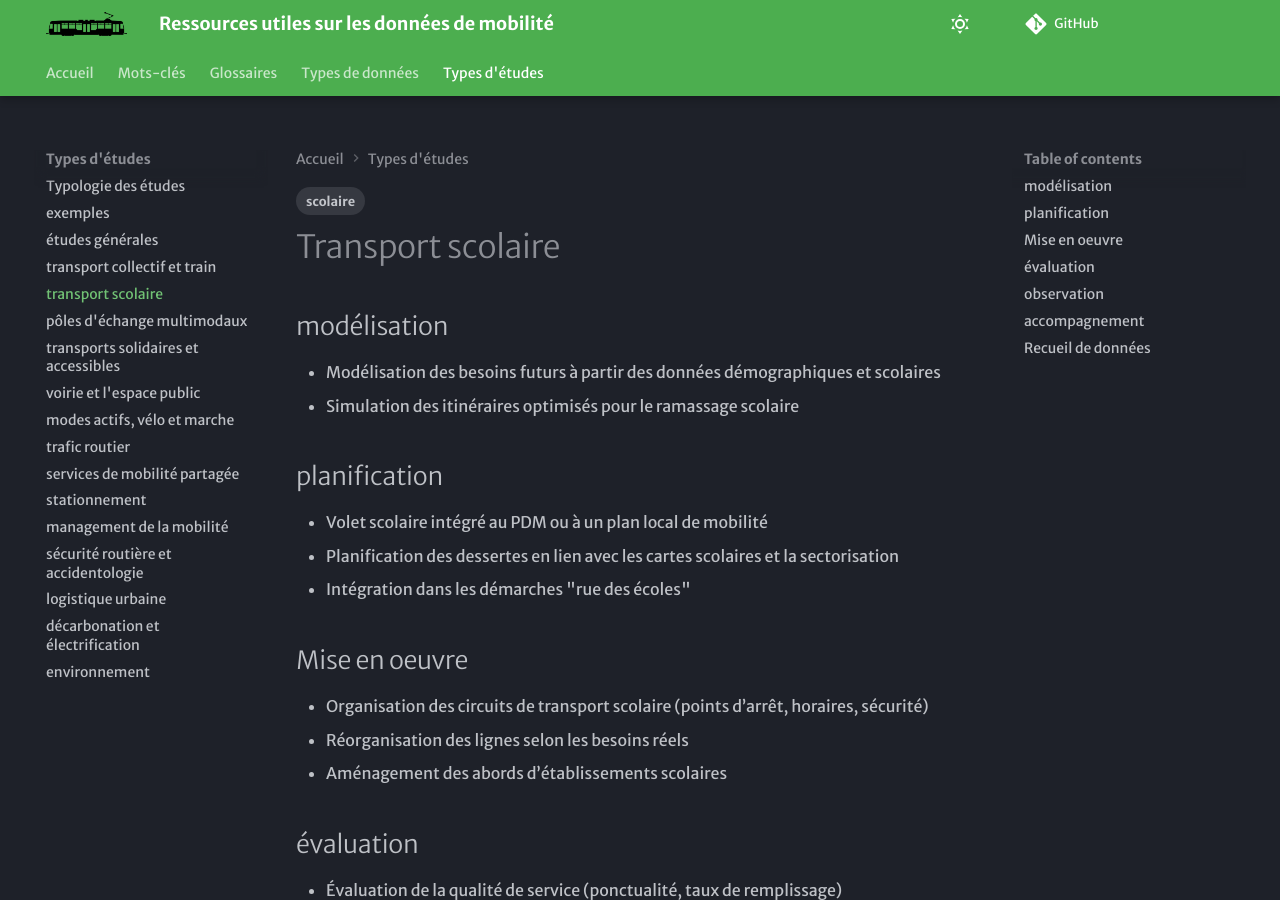
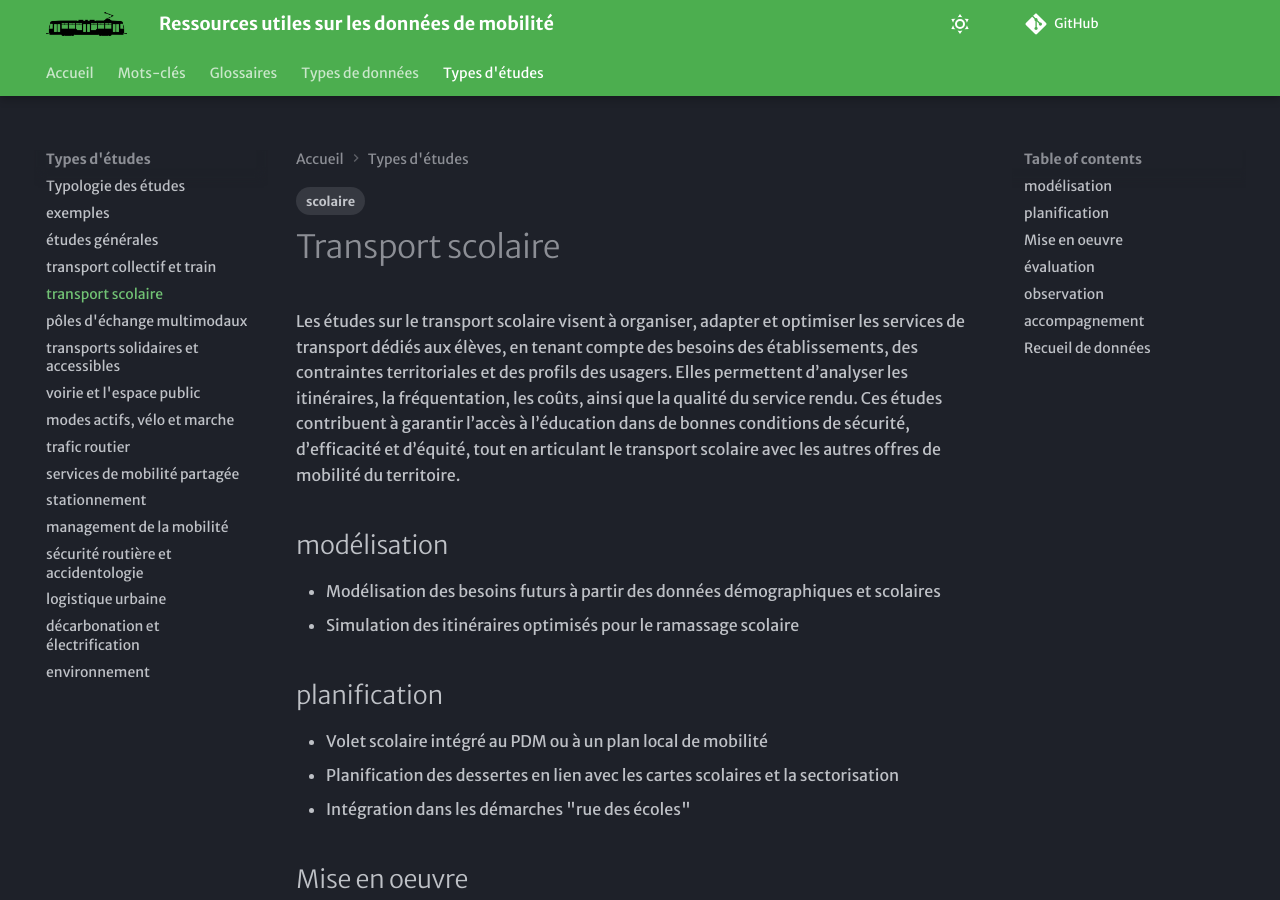
Before and after one commit to xdurang/mobscidat, an MkDocs documentation site: the page built from docs/type_etudes/TE_scolaire.md, in a window 1280 px wide and 900 px high. Built offline with MkDocs 1.6.1 and Material for MkDocs 9.7.7, drawn with Linux system fonts in a browser that asks for light colours; some web fonts are replaced; comment, search, counter and statistics services are not loaded.

Commit message:
Update TE_scolaire.md

```diff
--- a/docs/type_etudes/TE_scolaire.md
+++ b/docs/type_etudes/TE_scolaire.md
@@ -4,6 +4,7 @@ tags:
 - scolaire
 ---
 # Transport scolaire
+Les études sur le transport scolaire visent à organiser, adapter et optimiser les services de transport dédiés aux élèves, en tenant compte des besoins des établissements, des contraintes territoriales et des profils des usagers. Elles permettent d’analyser les itinéraires, la fréquentation, les coûts, ainsi que la qualité du service rendu. Ces études contribuent à garantir l’accès à l’éducation dans de bonnes conditions de sécurité, d’efficacité et d’équité, tout en articulant le transport scolaire avec les autres offres de mobilité du territoire.
 
 ## modélisation
 - Modélisation des besoins futurs à partir des données démographiques et scolaires
```
